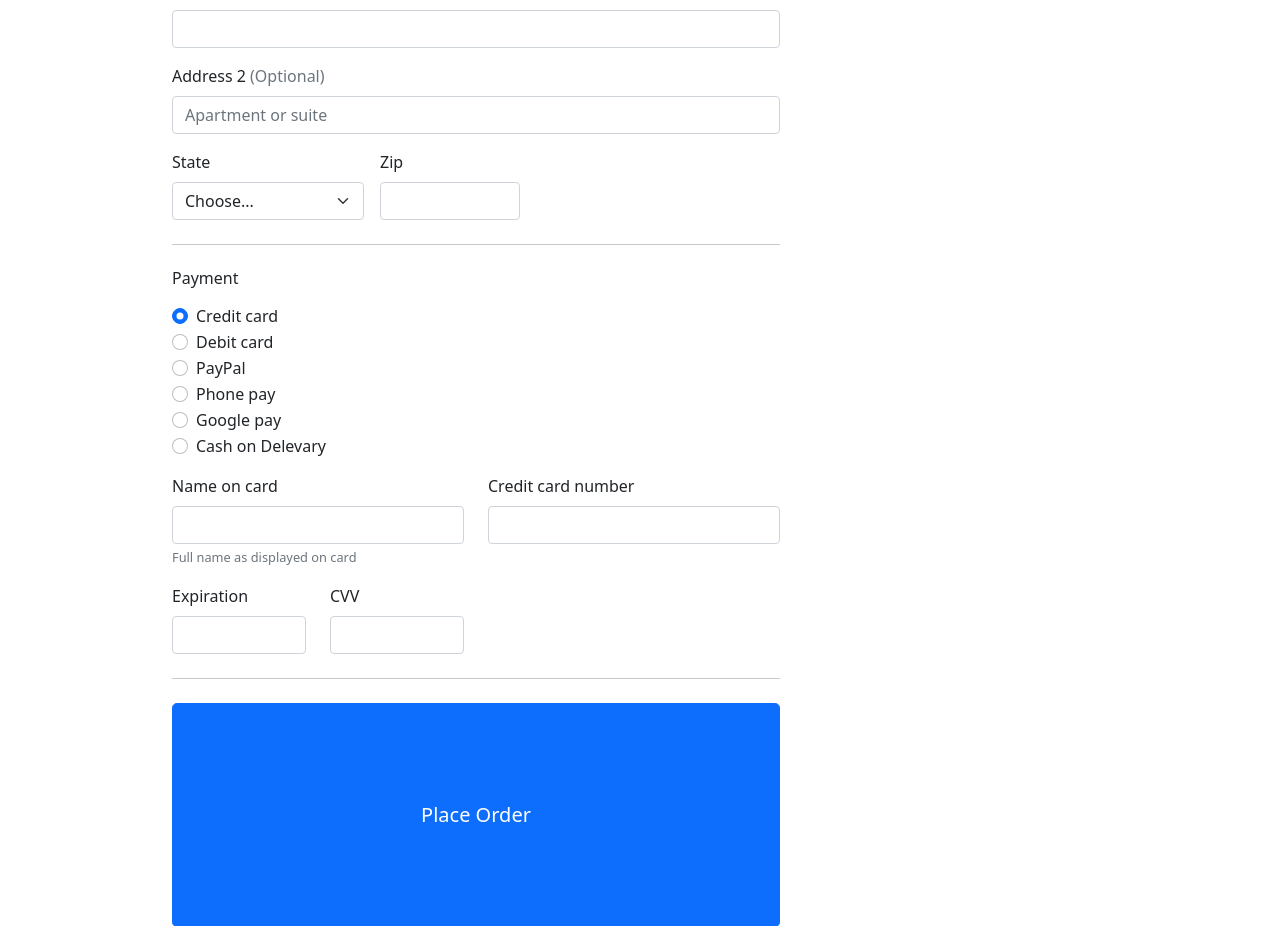
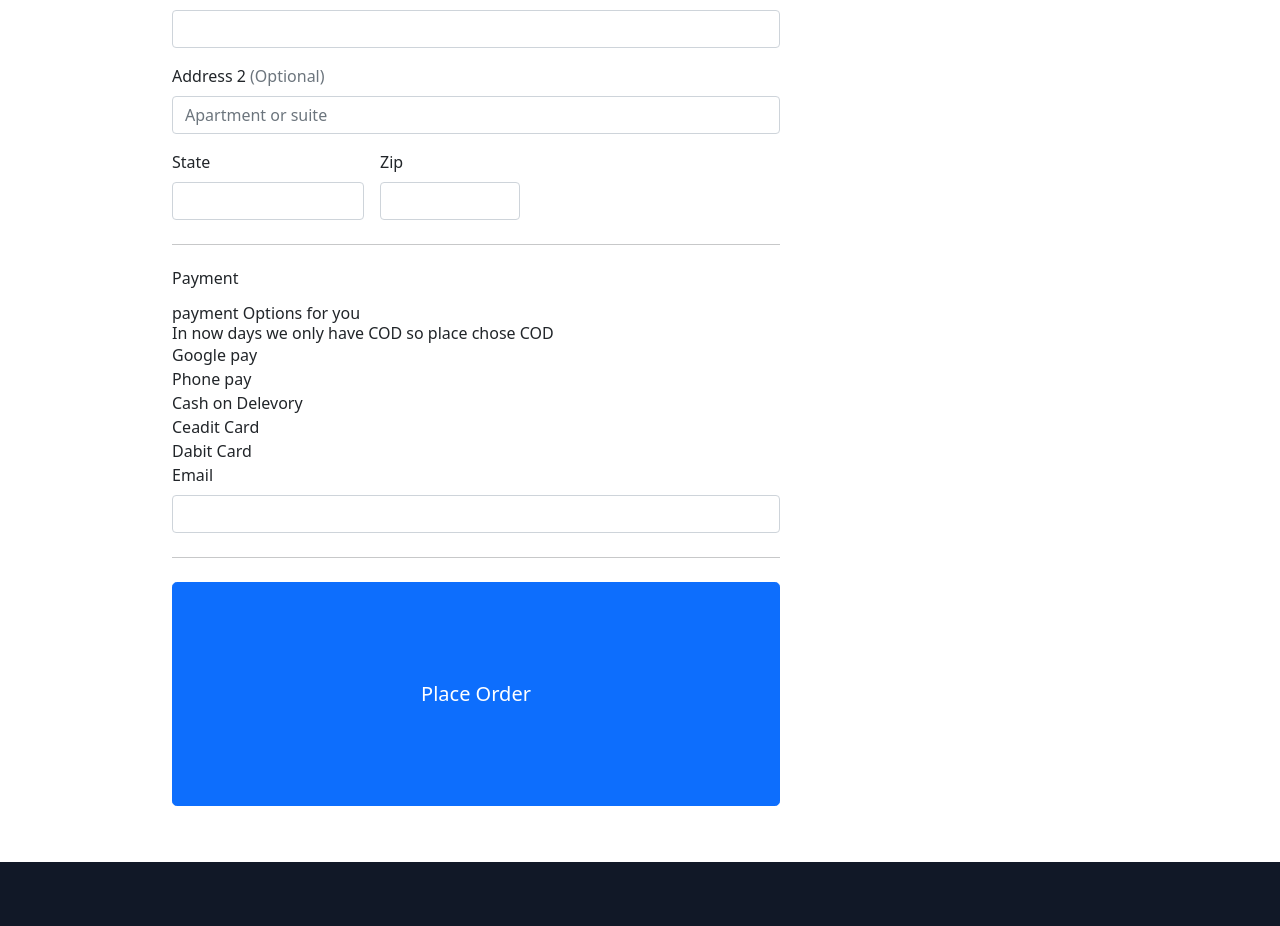
Before and after one commit to reo127/ecomm, a Django app: page /belling/1 in a window 1280 px wide. Shown: the part 459-1385 px from the top of the page. Run offline with Django 3.2, Linux system fonts and the light colour scheme; a user stored in the database is signed in; data comes from the database, SQL or seed files in the repository; both versions use the stored data as it was after the commit.

Commit message:
create billing and order function, User can make order and admin see the order details in database

```diff
--- a/core/admin.py
+++ b/core/admin.py
@@ -1,7 +1,8 @@
 from django.contrib import admin
 from django.contrib.admin.decorators import register
-from .models import Product
+from .models import Product, Orders
 
 # Register your models here.
 
 admin.site.register(Product)
+admin.site.register(Orders)
--- a/core/models.py
+++ b/core/models.py
@@ -14,3 +14,17 @@ class Product(models.Model):
 
     def __str__(self):
         return self.product_name
+
+class Orders(models.Model):
+    product_sno = models.IntegerField(default=0)
+    phone = models.CharField(max_length=15)
+    email = models.CharField(max_length=40)
+    address = models.CharField(max_length=60)
+    landMark = models.CharField(max_length=30)
+    opitonlAddress = models.CharField(max_length=60)
+    state = models.CharField(max_length=20)
+    zip = models.CharField(max_length=10)
+    payment = models.CharField(max_length=15)
+
+    def __str__(self):
+        return f'Product no {self.product_sno} on {self.address} and phone {self.phone}'
--- a/core/urls.py
+++ b/core/urls.py
@@ -10,4 +10,5 @@ urlpatterns = [
     path('login', views.login, name="login"),
     path('singup', views.singup, name="singup"),
     path('singout', views.singout, name="singout"),
+    path('orderHandle/<int:sno>', views.orderHandle, name="orderHandle"),
 ]
--- a/core/views.py
+++ b/core/views.py
@@ -1,6 +1,6 @@
 from django.http.response import HttpResponse
 from django.shortcuts import render, redirect
-from .models import Product
+from .models import Product, Orders
 from django.contrib.auth.models import User
 from django.contrib.auth  import authenticate, logout
 from django.contrib.auth import login as auth_login
@@ -43,6 +43,23 @@ def search(request):
     return render(request, 'core/search.html', params)
 
 
+def orderHandle(request, sno):
+    if request.method == "POST":
+        product_sno = sno
+        phone = request.POST['phone']
+        email = request.POST['email']
+        address = request.POST['address']
+        landMark = request.POST['landMark']
+        opitonlAddress = request.POST['address2']
+        state = request.POST['state']
+        zip = request.POST['zip']
+        payment = request.POST['payment']
+
+        Orders.objects.create(product_sno=product_sno, phone=phone, email=email, address=address, landMark=landMark, opitonlAddress=opitonlAddress, state=state, zip=zip, payment=payment)
+    messages.success(request, "your Order placed successfully, Thanks to order with us")
+
+    return redirect('/')
+
 def login(request):
     if request.method == "POST":
         email = request.POST['email']
--- a/templates/core/base.html
+++ b/templates/core/base.html
@@ -237,7 +237,7 @@
     </div>
   </footer>
 
-
+  {% block js %}{% endblock js %}
 
   <!-- Option 1: Bootstrap Bundle with Popper -->
   <script src="https://cdn.jsdelivr.net/npm/bootstrap@5.0.2/dist/js/bootstrap.bundle.min.js"
--- a/templates/core/belling.html
+++ b/templates/core/belling.html
@@ -36,25 +36,27 @@
                 </div>
                 <div class="col-md-7 col-lg-8">
                     <h2 class="mb-3">Billing address</h2>
-                    <form class="needs-validation" novalidate="">
+                    {% csrf_token %}
+                    <form class="needs-validation" action="/orderHandle/{{prod.id}}" method="POST">{% csrf_token %}
+                    {% csrf_token %}
                         <div class="row g-3">
 
 
                             <div class="col-12">
                                 <label for="address" class="form-label">Phone Number</label>
-                                <input type="text" class="form-control" id="address"
+                                <input type="text" class="form-control" id="phoneNumber" name="phone"
                                     required="">
                             </div>
 
                             <div class="col-12">
                                 <label for="address" class="form-label">Email</label>
-                                <input type="text" class="form-control" id="address"
+                                <input type="text" class="form-control" id="UserEmail" name="email"
                                     required="">
                             </div>
 
                             <div class="col-12">
                                 <label for="address" class="form-label">Address</label>
-                                <input type="text" class="form-control" id="address"
+                                <input type="text" class="form-control" id="homeAddress" name="address"
                                     required="">
                                 <div class="invalid-feedback">
                                     Please enter your shipping address.
@@ -63,33 +65,24 @@
 
                             <div class="col-12">
                                 <label for="address" class="form-label">Land Mark</label>
-                                <input type="text" class="form-control" id="address"
+                                <input type="text" class="form-control" id="landMark" name="landMark"
                                     required="">
                             </div>
 
                             <div class="col-12">
                                 <label for="address2" class="form-label">Address 2 <span
                                         class="text-muted">(Optional)</span></label>
-                                <input type="text" class="form-control" id="address2" placeholder="Apartment or suite">
+                                <input type="text" class="form-control" id="address2" placeholder="Apartment or suite" name="address2">
                             </div>
 
                             <div class="col-md-4">
                                 <label for="state" class="form-label">State</label>
-                                <select class="form-select" id="state" required="">
-                                    <option value="">Choose...</option>
-                                    <option>west Bengal</option>
-                                    <option>Bangalure</option>
-                                    <option>kolkata</option>
-                                    <option>klayani</option>
-                                </select>
-                                <div class="invalid-feedback">
-                                    Please provide a valid state.
-                                </div>
+                                <input type="text" class="form-control" id="state" name="state">
                             </div>
 
                             <div class="col-md-3">
                                 <label for="zip" class="form-label">Zip</label>
-                                <input type="text" class="form-control" id="zip" placeholder="" required="">
+                                <input type="text" class="form-control" id="zip" name="zip" required="">
                                 <div class="invalid-feedback">
                                     Zip code required.
                                 </div>
@@ -101,39 +94,24 @@
                         <h4 class="mb-3">Payment</h4>
 
                         <div class="my-3">
-                            <div class="form-check">
-                                <input id="credit" name="paymentMethod" type="radio" class="form-check-input" checked=""
+                            <h2>payment Options for you</h2>
+                            <h4>In now days we only have COD so place chose COD</h4>
+                            <ul>
+                                <li>Google pay</li>
+                                <li>Phone pay</li>
+                                <li>Cash on Delevory</li>
+                                <li>Ceadit Card</li>
+                                <li>Dabit Card</li>
+                            </ul>
+                            <div class="col-12">
+                                <label for="payment" class="form-label">Email</label>
+                                <input type="text" class="form-control" id="payment" name="payment"
                                     required="">
-                                <label class="form-check-label" for="credit">Credit card</label>
-                            </div>
-                            <div class="form-check">
-                                <input id="debit" name="paymentMethod" type="radio" class="form-check-input"
-                                    required="">
-                                <label class="form-check-label" for="debit">Debit card</label>
-                            </div>
-                            <div class="form-check">
-                                <input id="paypal" name="paymentMethod" type="radio" class="form-check-input"
-                                    required="">
-                                <label class="form-check-label" for="paypal">PayPal</label>
-                            </div>
-                            <div class="form-check">
-                                <input id="paypal" name="paymentMethod" type="radio" class="form-check-input"
-                                    required="">
-                                <label class="form-check-label" for="paypal">Phone pay</label>
-                            </div>
-                            <div class="form-check">
-                                <input id="paypal" name="paymentMethod" type="radio" class="form-check-input"
-                                    required="">
-                                <label class="form-check-label" for="paypal">Google pay</label>
-                            </div>
-                            <div class="form-check">
-                                <input id="paypal" name="paymentMethod" type="radio" class="form-check-input"
-                                    required="">
-                                <label class="form-check-label" for="paypal">Cash on Delevary</label>
                             </div>
                         </div>
 
-                        <div class="row gy-3">
+                        <!-- Card information and submition from -->
+                        <!-- <div class="row gy-3 cardoption">
                             <div class="col-md-6">
                                 <label for="cc-name" class="form-label">Name on card</label>
                                 <input type="text" class="form-control" id="cc-name" placeholder="" required="">
@@ -166,7 +144,7 @@
                                     Security code required
                                 </div>
                             </div>
-                        </div>
+                        </div> -->
 
                         <hr class="my-4">
 
--- a/templates/core/index.html
+++ b/templates/core/index.html
@@ -60,7 +60,8 @@
                         <h2 class="text-gray-900 title-font text-lg font-medium">{{products.product_name}}</h2>
                         <p class="mt-1">{{products.price}}</p>
                     </div>
-                    <a href="product/{{products.id}}"><button class="btn btn-primary my-3">ADD to Cart</button></a>
+                    <a href="product/{{products.id}}"><button class="btn btn-primary my-3">View</button></a>
+                    <a href="product/{{products.id}}"><button class="btn btn-success my-3 ms-4">Add to cart</button></a>
                 </div>
                 {% endfor %}
 
```
Also changed, not shown: core/migrations/0001_initial.py, core/migrations/0002_alter_orders_product_sno.py (added), db.sqlite3.
